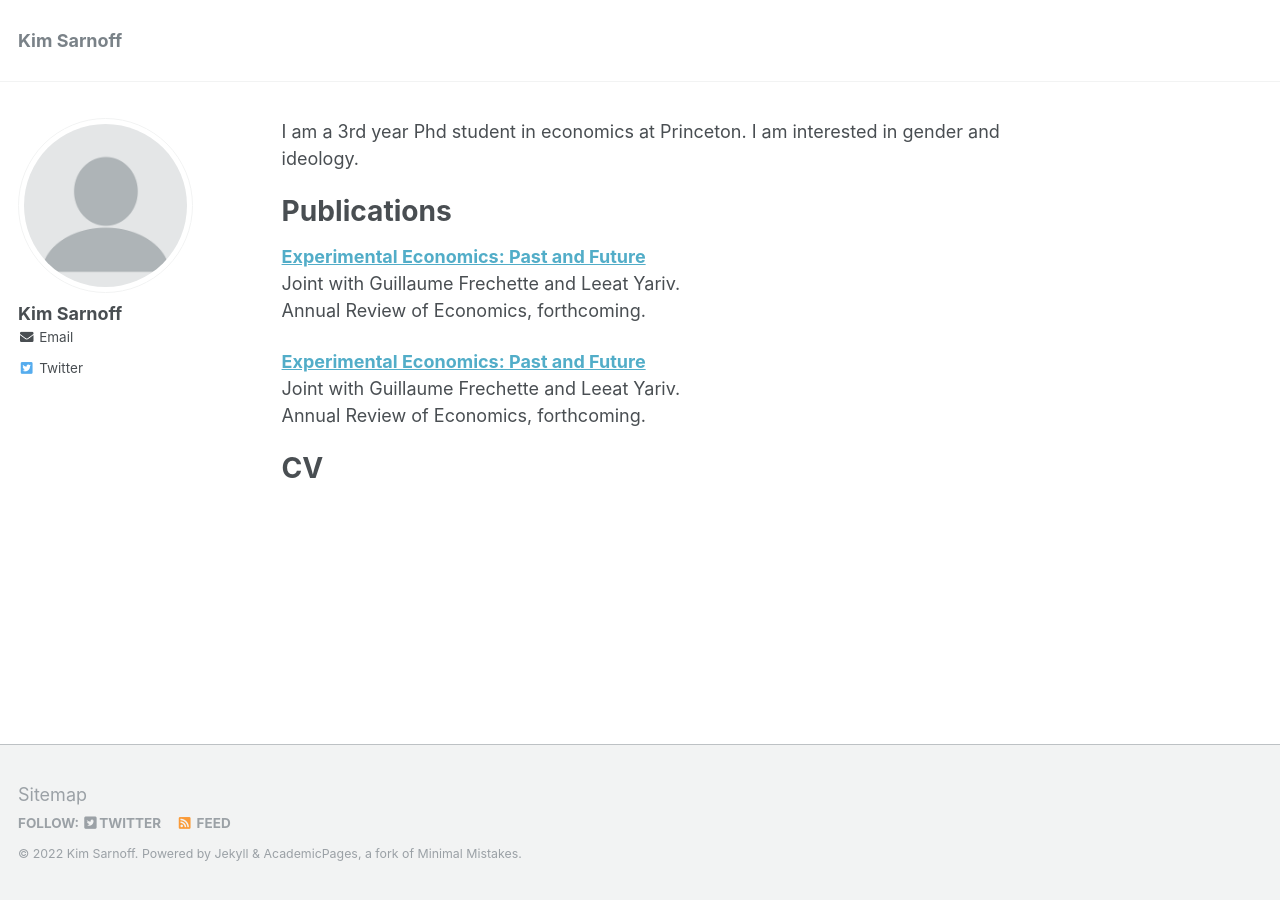
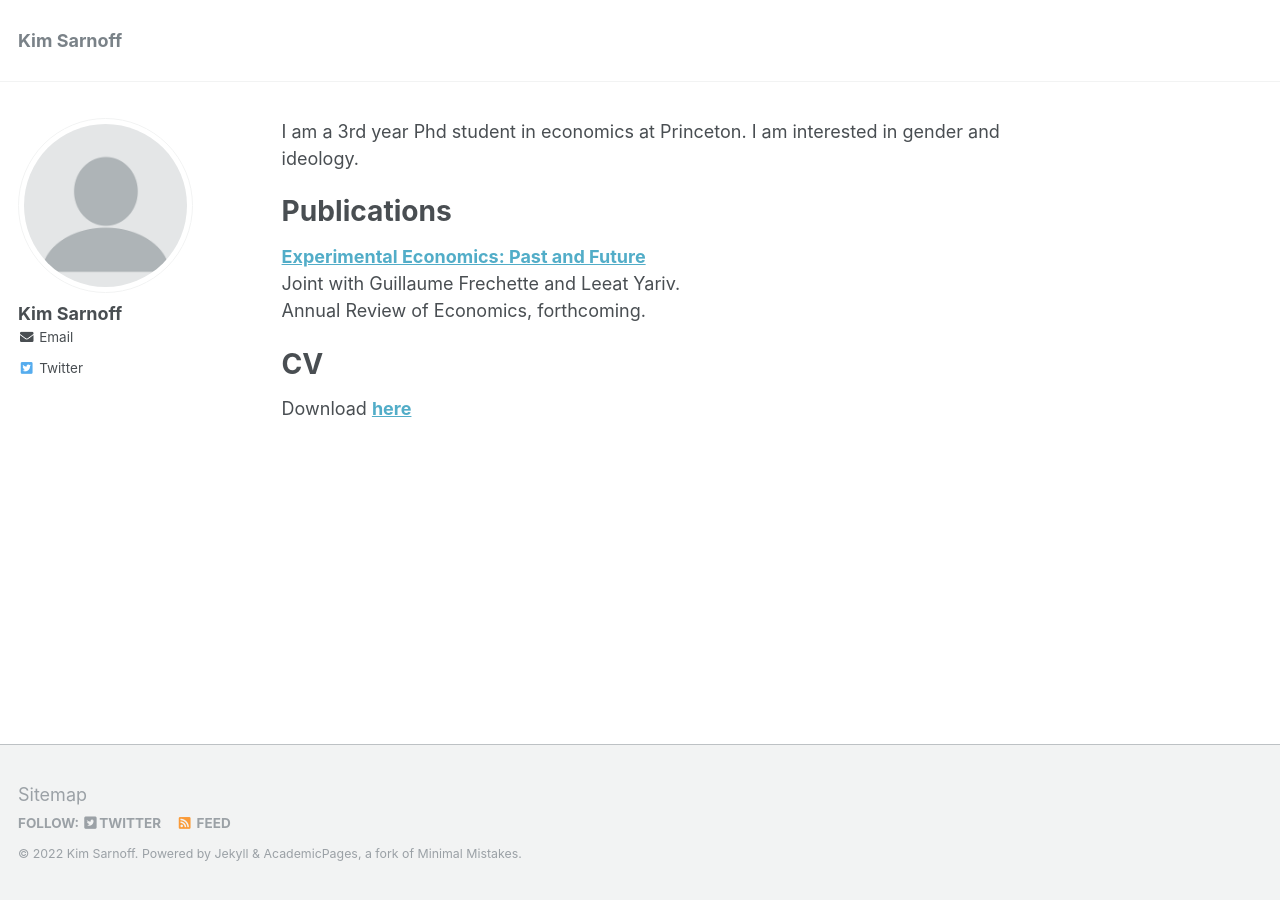
Before and after one commit to ksarnoff/ksarnoff.github.io, a Jekyll site: the page built from _pages/about.md, in a window 1280 px wide. Built offline with Jekyll 4.4.1, drawn with Linux system fonts in a browser that asks for light colours.

Commit message:
Update about.md

```diff
--- a/_pages/about.md
+++ b/_pages/about.md
@@ -11,12 +11,11 @@ redirect_from:
 I am a 3rd year Phd student in economics at Princeton. I am interested in gender and ideology.
 
 <h1> Publications </h1>
+
 <b>[Experimental Economics: Past and Future](http://ksarnoff.github.io/files/annRevExp.pdf)</b> <br>
 Joint with Guillaume Frechette and Leeat Yariv.  <br>
 Annual Review of Economics, forthcoming. <br>
 
-<b>[Experimental Economics: Past and Future](http://ksarnoff.github.io/files/annRevExp.pdf)</b> <br>
-Joint with Guillaume Frechette and Leeat Yariv.  <br>
-Annual Review of Economics, forthcoming.
 
 <h1> CV </h1>
+Download <b>[here](http://ksarnoff.github.io/files/cv.pdf)</b>
```
